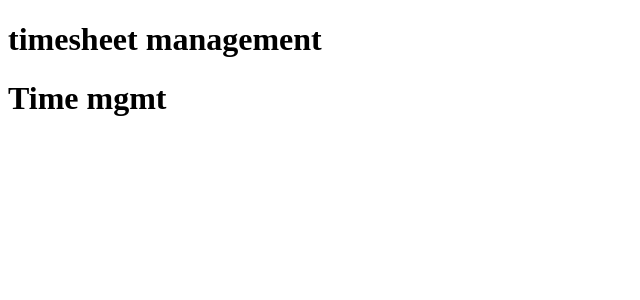
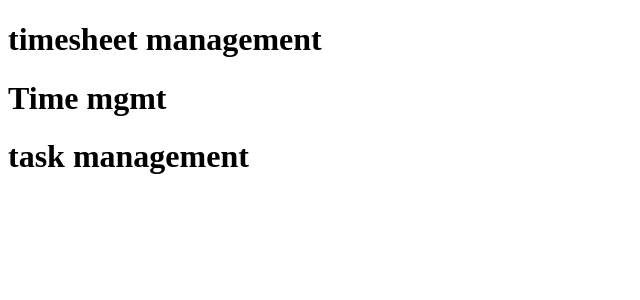
Before and after one commit to TVM-Info-Tech-Pvt-LTD/EMS-Frontend, an Angular app in the folder timesheetmanagement/: page / in a window 1280 px wide. Shown: the top 300 px of the page, without its empty margins (0-640 px from the left). Built offline with nearby package versions, Linux system fonts and the light colour scheme.

Commit message:
test2
added h1 tag

```diff
--- a/timesheetmanagement/src/app/app.component.html
+++ b/timesheetmanagement/src/app/app.component.html
@@ -1,2 +1,3 @@
 <h1>timesheet management</h1>
 <h1>Time mgmt</h1>
+<h1>task management</h1>
```
